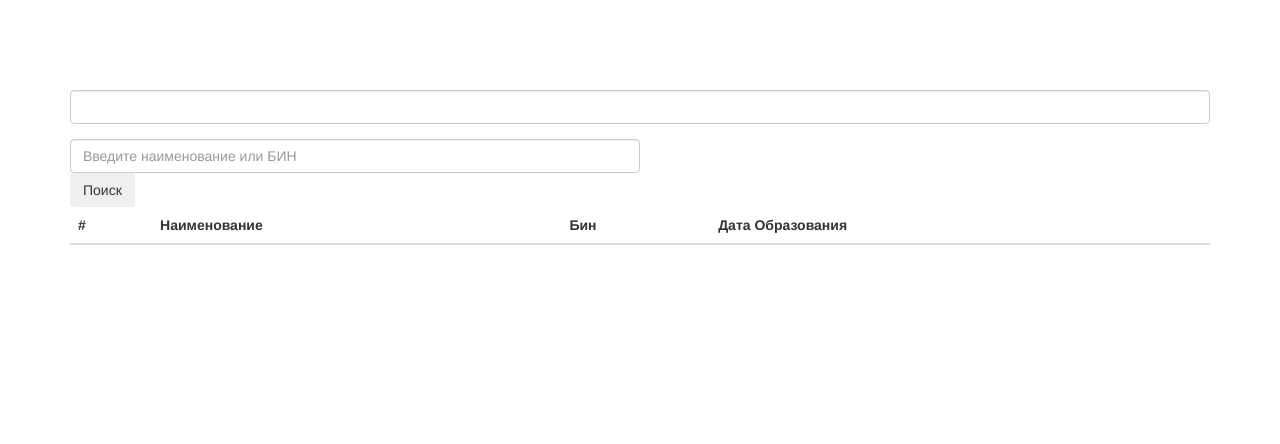
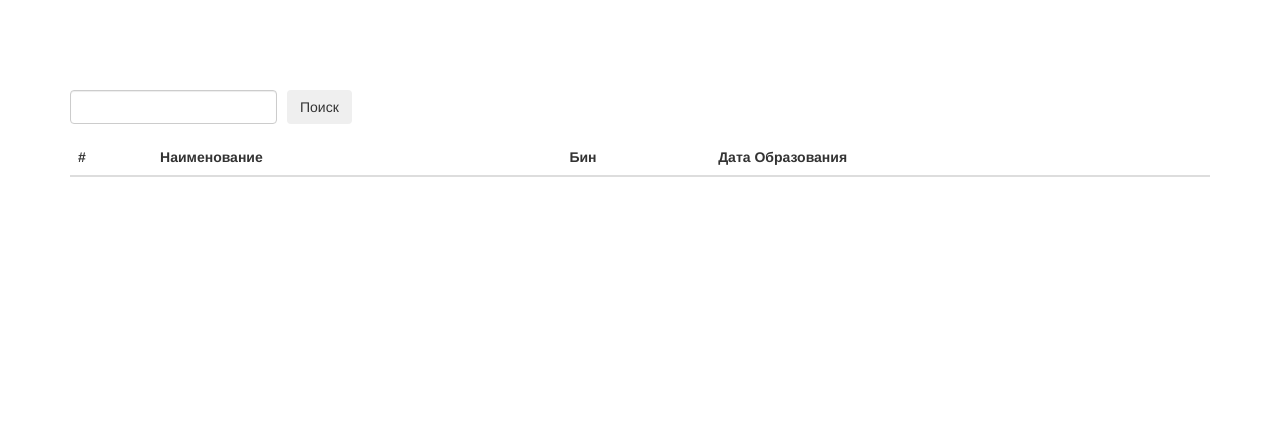
Before and after one commit to 14bd02002/test2, a Yii app: template views/company/index.php in a window 1280 px wide. Shown: the top 444 px of the page. Run offline with PHP 8.4 and a stand-in for Yii, Linux system fonts and the light colour scheme; the template is opened without the code that fills it, so the values that code supplies are empty; form fields are guessed from the names that the template uses; some libraries are stand-ins or nearby versions.

Commit message:
search design

```diff
--- a/views/layouts/main.php
+++ b/views/layouts/main.php
@@ -67,11 +67,16 @@ $model = new SearchForm();
 
                 <div class="form_search">
                     <?php $form = ActiveForm::begin(); ?>
-                    <form class="form-inline my-2 my-lg-0">
-                        <?= $form->field($model, 'q')->textInput(['class ' => 'input'])->label('') ?>
-                        <input class="form-control mr-sm-2" type="search" placeholder="Введите наименование или БИН" aria-label="Search" style="width:50%">
-                        <button class="btn btn-outline-success my-2 my-sm-0" type="submit">Поиск</button>
-                    </form>
+                    <table>
+                        <tr>
+                            <td>
+                                <?= $form->field($model, 'q')->textInput(['class ' => 'input'])->label('') ?>
+                            </td>
+                            <td>
+                                <button class="btn btn-outline-success my-2 my-sm-0" type="submit" style="margin-top:5px; margin-left:10px">Поиск</button>
+                            </td>
+                        </tr>
+                    </table>
                     <?php ActiveForm::end(); ?>
                 </div>
 <?=
```
Also changed, not shown: views/company/search.php (+18 -2 lines).
